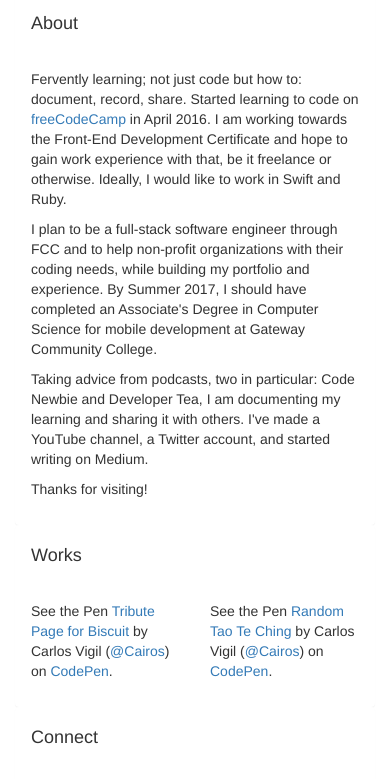
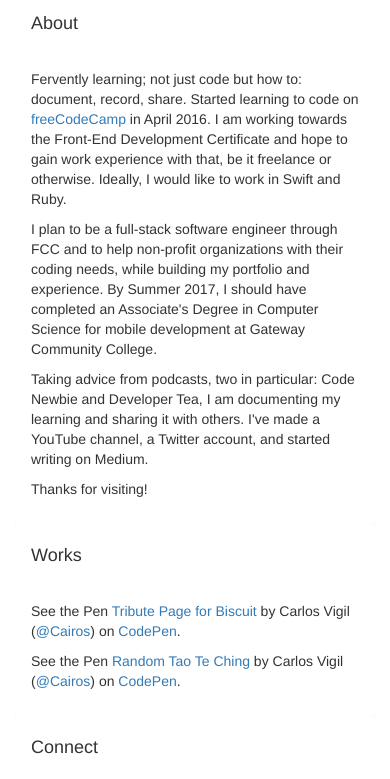
Before and after one commit to carlosvigil/carlosvigil.me, a plain HTML site: page Root/index.html in a window 390 px wide. Shown: the part 57-836 px from the top of the page. Drawn offline with nearby package versions, Linux system fonts and the light colour scheme; a script that the page names is missing.

Commit message:
add missing scrollspy script, reframe "Works", clean CSS
NOTE: Navbar links are too far to the left on larger screens

```diff
--- a/Root/index.html
+++ b/Root/index.html
@@ -74,9 +74,9 @@
     <a id="works"></a>
     <div class="panel">
       <h4 class="panel-heading">Works</h4>
-      <div class="panel-body row">
-        <div class="col-xs-6">
-          <p data-height="705" data-theme-id="light" data-slug-hash="KzoyyX"
+      <div class="panel-body row p10">
+        <div class="col-xs-12 col-sm-12 col-md-12 col-lg-6">
+          <p data-height="400" data-theme-id="light" data-slug-hash="KzoyyX"
           data-default-tab="result" data-user="Cairos" data-embed-version="2"
           class="codepen">See the Pen <a
           href="http://codepen.io/Cairos/pen/KzoyyX/">Tribute Page for
@@ -85,8 +85,8 @@
           href="http://codepen.io">CodePen</a>.</p>
           <script async src="//assets.codepen.io/assets/embed/ei.js"></script>
         </div>
-        <div class="col-xs-6">
-          <p data-height="705" data-theme-id="light" data-slug-hash="ZOwGXw"
+        <div class="col-xs-12 col-sm-12 col-md-12 col-lg-6">
+          <p data-height="400" data-theme-id="light" data-slug-hash="ZOwGXw"
           data-default-tab="result" data-user="Cairos" data-embed-version="2"
           class="codepen">See the Pen <a
           href="http://codepen.io/Cairos/pen/ZOwGXw/">Random Tao Te Ching</a> by
@@ -158,7 +158,11 @@
 
   <script src="https://code.jquery.com/jquery-2.2.4.min.js"></script>
   <script src="https://maxcdn.bootstrapcdn.com/bootstrap/3.3.6/js/bootstrap.min.js"></script>
-
+  <script type="text/javascript">
+    $(document).ready(function(){
+      $('body').scrollspy({target: ".navbar", offset: 50});
+    });
+  </script>
 </body>
 
 </html>
--- a/Root/styles/styles.css
+++ b/Root/styles/styles.css
@@ -1,14 +1,11 @@
-body {
-    background-color: #0B486B;
-}
 .content {
   margin-top: 50px;
 }
 .header {
-    padding: inherit;
-    background: #CFF09E;
-    border-top-right-radius: 5px;
-    border-top-left-radius: 5px;
+  padding: inherit;
+  background: #CFF09E;
+  border-top-right-radius: 5px;
+  border-top-left-radius: 5px;
 }
 .navbar-brand {
   -webkit-transform: translateX(-50%);
@@ -22,3 +19,6 @@ body {
 .panel {
   border-radius: 0px;
 }
+.p10 {
+  padding: 10%;
+}
```
Also changed, not shown: 1 other file.
